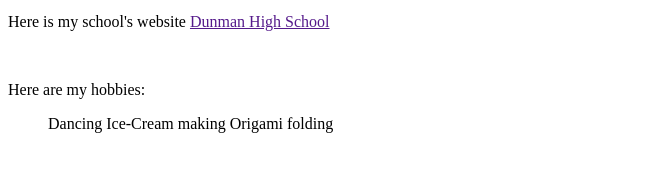
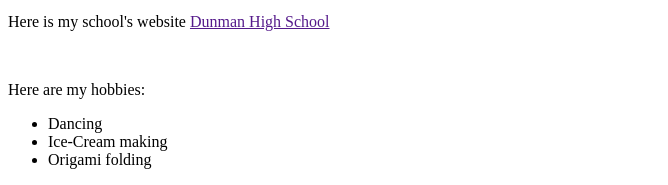
Before and after one commit to dhslimyeening/dhslimyeening.github.io, a plain HTML site: page index.html in a window 1280 px wide. Shown: the part 721-906 px from the top of the page, without its empty margins (0-668 px from the left). Before the commit the page ends 870 px from the top, so only its background shows below. Drawn offline with Linux system fonts and the light colour scheme.

Commit message:
Update index.html

```diff
--- a/index.html
+++ b/index.html
@@ -12,10 +12,9 @@
   <p>
     Here is my school's website <a href "www.dhs.sg"> Dunman High School </a> </p>
   <br>
-  <p>
-    Here are my hobbies:
+  <p> Here are my hobbies: </p>
     <ul>
-      Dancing
-      Ice-Cream making
-      Origami folding
+     <li> Dancing </li>
+     <li> Ice-Cream making </li>
+     <li> Origami folding </li>
 </body>
```
